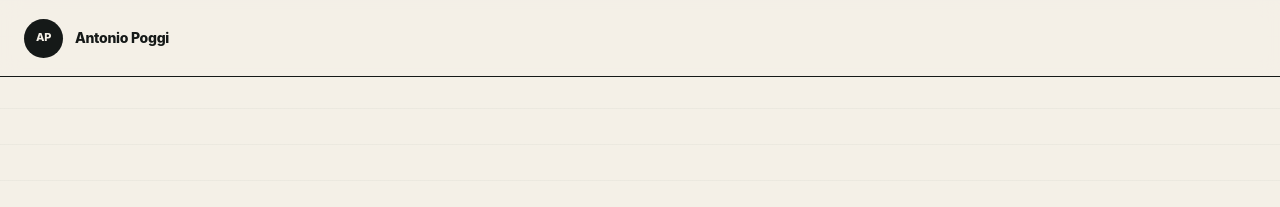
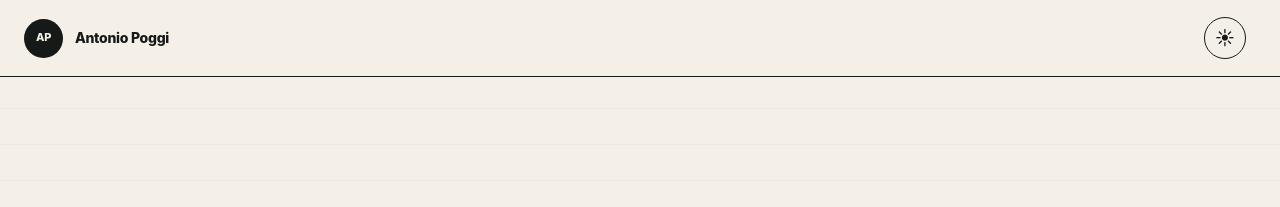
Before and after one commit to toniopoggi/toniopoggi.github.io, a Jekyll site: the page built from index.html, in a window 1280 px wide. Shown: the top 207 px of the page. Built offline with Jekyll 4.4.1, drawn with Linux system fonts in a browser that asks for light colours.

Commit message:
Add a remembered light and dark theme switch

```diff
--- a/_includes/header.html
+++ b/_includes/header.html
@@ -5,6 +5,12 @@
       <span class="brand-mark" aria-hidden="true">AP</span>
       <span class="brand-name">Antonio Poggi</span>
     </a>
+
+    <div class="header-actions">
+      <button class="theme-toggle" type="button" data-theme-toggle aria-label="Switch to dark mode" aria-pressed="false">
+        <span class="theme-icon theme-icon-light" aria-hidden="true">☀︎</span>
+        <span class="theme-icon theme-icon-dark" aria-hidden="true">☾</span>
+      </button>
 
       <details class="nav-menu">
         <summary aria-label="Open navigation"><span></span><span></span></summary>
@@ -16,4 +22,5 @@
         </nav>
       </details>
     </div>
+  </div>
 </header>
--- a/_layouts/default.html
+++ b/_layouts/default.html
@@ -3,9 +3,30 @@
   <head>
     <meta charset="utf-8">
     <meta name="viewport" content="width=device-width, initial-scale=1">
-    <meta name="theme-color" content="#f4f0e7" media="(prefers-color-scheme: light)">
-    <meta name="theme-color" content="#111614" media="(prefers-color-scheme: dark)">
+    <meta id="theme-color" name="theme-color" content="#f4f0e7">
     <meta name="color-scheme" content="light dark">
+    <script>
+      (() => {
+        let savedTheme = null;
+        try {
+          savedTheme = localStorage.getItem("antonio-theme");
+        } catch (error) {
+          savedTheme = null;
+        }
+
+        if (savedTheme !== "light" && savedTheme !== "dark") {
+          savedTheme = null;
+        }
+
+        if (savedTheme === "light" || savedTheme === "dark") {
+          document.documentElement.dataset.theme = savedTheme;
+        }
+
+        const darkTheme = savedTheme === "dark" ||
+          (!savedTheme && window.matchMedia("(prefers-color-scheme: dark)").matches);
+        document.querySelector("#theme-color").content = darkTheme ? "#111614" : "#f4f0e7";
+      })();
+    </script>
 
     {% assign page_title = page.title | default: site.title %}
     {% if page.url == '/' %}
--- a/assets/css/site.css
+++ b/assets/css/site.css
@@ -27,7 +27,7 @@
 }
 
 @media (prefers-color-scheme: dark) {
-  :root {
+  :root:not([data-theme="light"]) {
     --paper: #111614;
     --paper-deep: #1c2420;
     --ink: #ece9df;
@@ -50,6 +50,35 @@
     --code-ink: #e9ece6;
     --shadow: 0 24px 70px rgba(0, 0, 0, 0.34);
   }
+}
+
+:root[data-theme="light"] {
+  color-scheme: light;
+}
+
+:root[data-theme="dark"] {
+  color-scheme: dark;
+  --paper: #111614;
+  --paper-deep: #1c2420;
+  --ink: #ece9df;
+  --soft-ink: #d4d8d2;
+  --muted: #a8b0aa;
+  --line: #3b4640;
+  --accent: #65d1b4;
+  --accent-dark: #8ae3ca;
+  --signal: #c3d95b;
+  --warm: #ee8a68;
+  --white: #171d1a;
+  --header-bg: rgba(17, 22, 20, 0.94);
+  --grid-line: rgba(236, 233, 223, 0.055);
+  --orb-line: rgba(236, 233, 223, 0.17);
+  --inverse-bg: #080c0a;
+  --inverse-ink: #f0eee7;
+  --inverse-muted: #b9c0bb;
+  --inverse-line: #3f4944;
+  --code-bg: #080c0a;
+  --code-ink: #e9ece6;
+  --shadow: 0 24px 70px rgba(0, 0, 0, 0.34);
 }
 
 * {
@@ -135,6 +164,64 @@ summary {
   align-items: center;
   justify-content: space-between;
   gap: 24px;
+}
+
+.header-actions {
+  display: flex;
+  align-items: center;
+  gap: 10px;
+}
+
+.theme-toggle {
+  width: 42px;
+  height: 42px;
+  display: grid;
+  place-items: center;
+  padding: 0;
+  border: 1px solid var(--ink);
+  border-radius: 50%;
+  color: var(--ink);
+  background: transparent;
+  cursor: pointer;
+  transition: color 160ms ease, background 160ms ease, transform 160ms ease;
+}
+
+.theme-toggle:hover {
+  color: var(--paper);
+  background: var(--ink);
+  transform: translateY(-1px);
+}
+
+.theme-toggle:focus-visible {
+  outline: 3px solid var(--accent);
+  outline-offset: 3px;
+}
+
+.theme-icon {
+  font-size: 19px;
+  line-height: 1;
+}
+
+.theme-icon-dark {
+  display: none;
+}
+
+:root[data-theme="dark"] .theme-icon-light {
+  display: none;
+}
+
+:root[data-theme="dark"] .theme-icon-dark {
+  display: inline;
+}
+
+@media (prefers-color-scheme: dark) {
+  :root:not([data-theme="light"]) .theme-icon-light {
+    display: none;
+  }
+
+  :root:not([data-theme="light"]) .theme-icon-dark {
+    display: inline;
+  }
 }
 
 .brand {
--- a/assets/js/site.js
+++ b/assets/js/site.js
@@ -1,3 +1,44 @@
+const themeToggle = document.querySelector("[data-theme-toggle]");
+
+if (themeToggle) {
+  const themeStorageKey = "antonio-theme";
+  const systemTheme = window.matchMedia("(prefers-color-scheme: dark)");
+  const themeColor = document.querySelector("#theme-color");
+
+  const effectiveTheme = () =>
+    document.documentElement.dataset.theme || (systemTheme.matches ? "dark" : "light");
+
+  const updateThemeControl = () => {
+    const currentTheme = effectiveTheme();
+    const nextTheme = currentTheme === "dark" ? "light" : "dark";
+    themeToggle.setAttribute("aria-label", `Switch to ${nextTheme} mode`);
+    themeToggle.setAttribute("aria-pressed", String(currentTheme === "dark"));
+    themeToggle.title = `Switch to ${nextTheme} mode`;
+    if (themeColor) {
+      themeColor.content = currentTheme === "dark" ? "#111614" : "#f4f0e7";
+    }
+  };
+
+  themeToggle.addEventListener("click", () => {
+    const nextTheme = effectiveTheme() === "dark" ? "light" : "dark";
+    document.documentElement.dataset.theme = nextTheme;
+    try {
+      localStorage.setItem(themeStorageKey, nextTheme);
+    } catch (error) {
+      // The visual preference still applies for this page if storage is unavailable.
+    }
+    updateThemeControl();
+  });
+
+  systemTheme.addEventListener("change", () => {
+    if (!document.documentElement.dataset.theme) {
+      updateThemeControl();
+    }
+  });
+
+  updateThemeControl();
+}
+
 document.addEventListener("click", (event) => {
   const linkButton = event.target.closest("[data-copy-url]");
   if (!linkButton) return;
```
Lines whose indentation alone changed are shown as unchanged.
